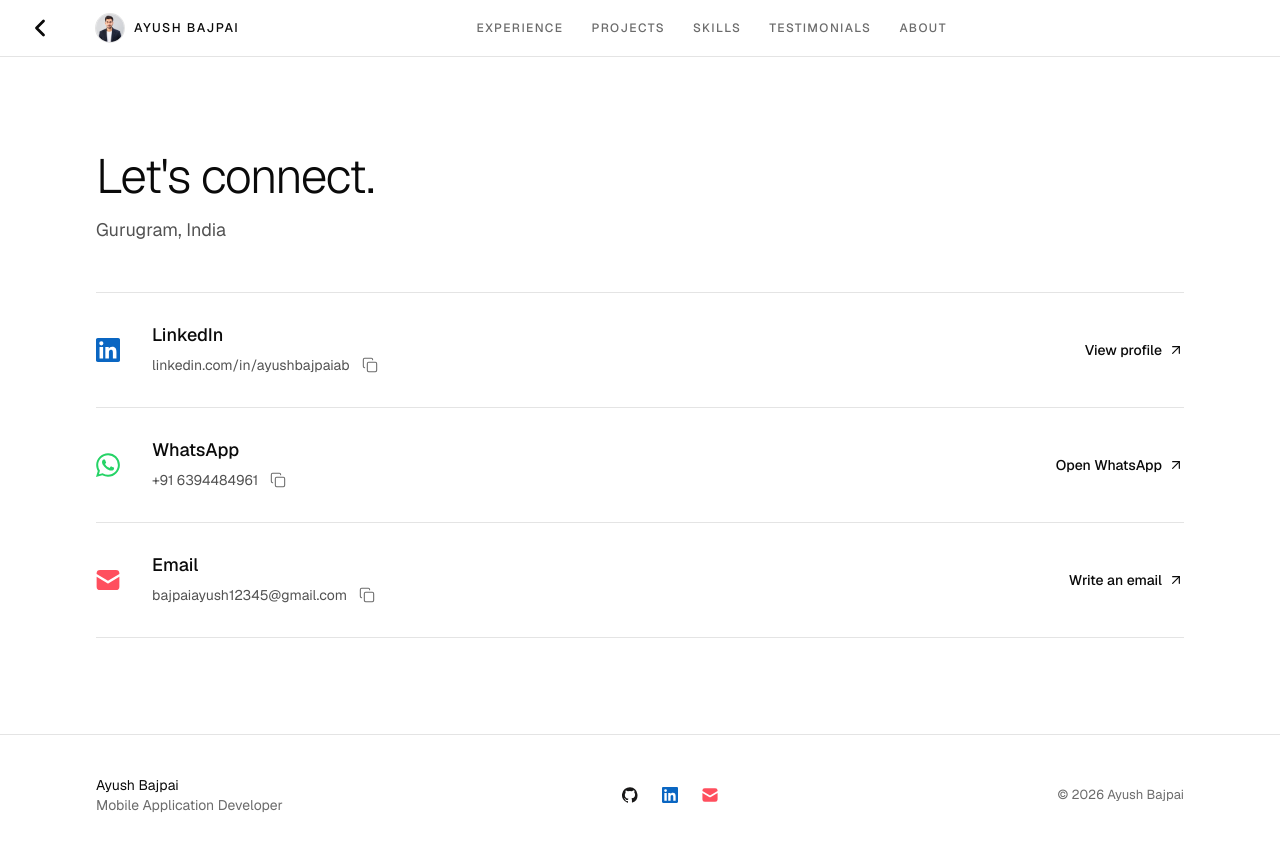
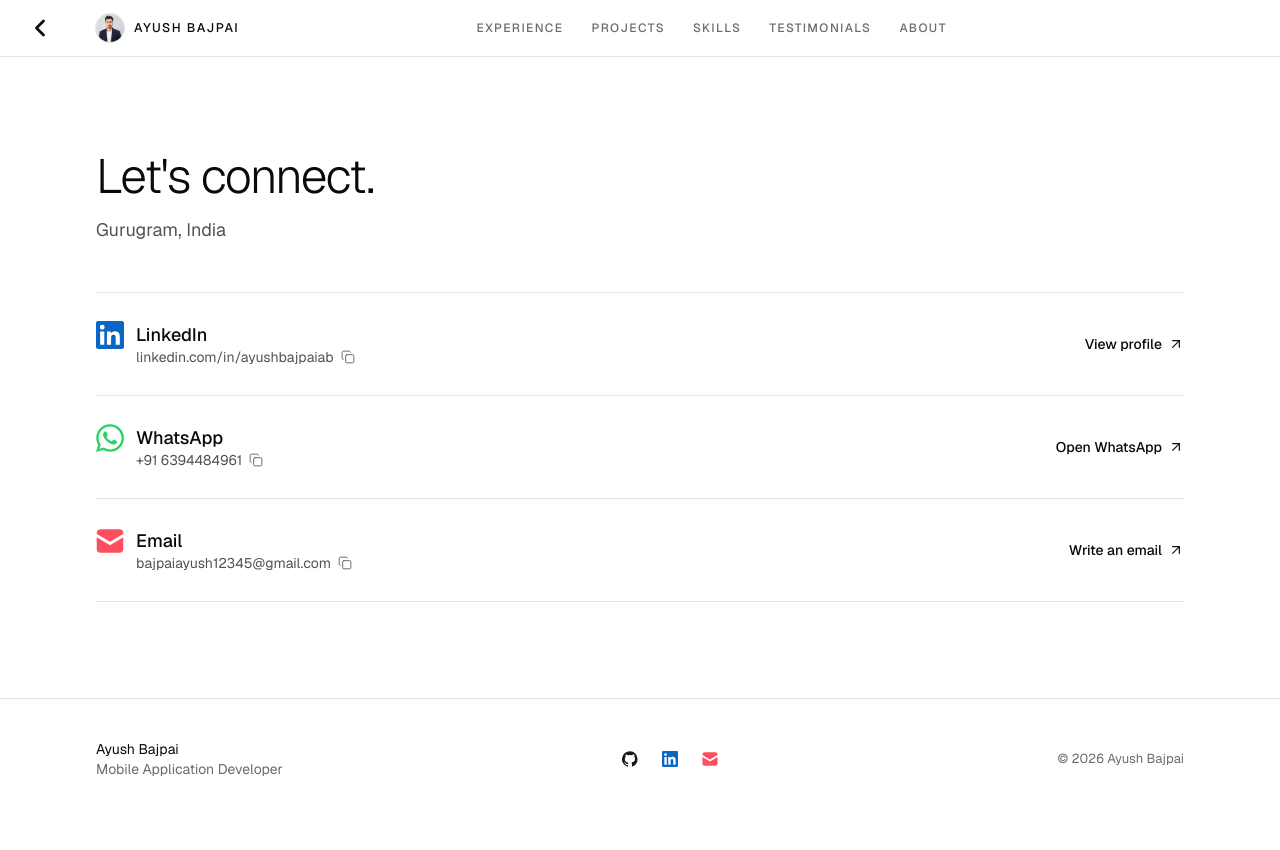
Before and after one commit to Ayush-Bajpaii/Portfolio, a Next.js app: page /contact in a window 1280 px wide. Shown: the top 850 px of the page. After the commit the page ends 819 px from the top, so only its background shows below. Built offline with nearby package versions, Linux system fonts and the light colour scheme.

Commit message:
fixed the contact page alignment

```diff
--- a/src/app/contact/page.tsx
+++ b/src/app/contact/page.tsx
@@ -39,19 +39,19 @@ export default function ContactPage() {
                 const external = o.href.startsWith("http");
                 return (
                   <FadeIn as="li" key={o.label} delay={0.08 + 0.05 * i} className="border-b border-border">
-                    <div className="group relative grid grid-cols-[auto_1fr_auto] items-center gap-5 py-6 sm:gap-8 sm:py-7">
+                    <div className="group relative flex items-center justify-between gap-6 py-6 sm:py-7">
                       <a
                         href={o.href}
                         {...(external ? { target: "_blank", rel: "noopener noreferrer" } : {})}
                         aria-label={`${o.cta} via ${o.label}`}
                         className="absolute inset-0 z-10"
                       />
-                      <span aria-hidden="true" className="grid size-6 place-items-center" style={{ color: o.color }}>
-                        <o.Icon className="size-6" />
-                      </span>
                       <div className="min-w-0">
-                        <p className="text-base font-medium text-fg sm:text-lg">{o.label}</p>
-                        <p className="mt-0.5 flex items-center gap-1.5 text-sm text-fg-muted">
+                        <p className="flex items-center gap-3 text-base font-medium leading-none text-fg sm:text-lg">
+                          <o.Icon className="size-7 shrink-0" style={{ color: o.color }} aria-hidden="true" />
+                          {o.label}
+                        </p>
+                        <p className="-mt-0.5 flex h-5 items-center gap-1 pl-10 text-sm leading-none text-fg-muted">
                           <span className="truncate">{o.value}</span>
                           {o.copy && (
                             <span className="relative z-20 shrink-0">
--- a/src/components/ui/CopyButton.tsx
+++ b/src/components/ui/CopyButton.tsx
@@ -26,9 +26,9 @@ export function CopyButton({ value, label }: { value: string; label: string }) {
           /* clipboard unavailable; the value is visible beside the button */
         }
       }}
-      className="grid size-7 place-items-center rounded-md text-fg-dim transition-colors hover:bg-bg-2 hover:text-fg"
+      className="grid size-5 place-items-center rounded text-fg-dim transition-colors hover:text-fg"
     >
-      {copied ? <Check className="size-4 text-[#22C55E]" strokeWidth={2} /> : <Copy className="size-4" strokeWidth={1.6} />}
+      {copied ? <Check className="size-3.5 text-[#22C55E]" strokeWidth={2.2} /> : <Copy className="size-3.5" strokeWidth={1.7} />}
     </button>
   );
 }
```
